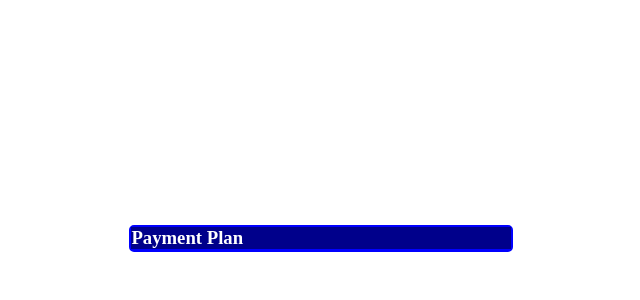
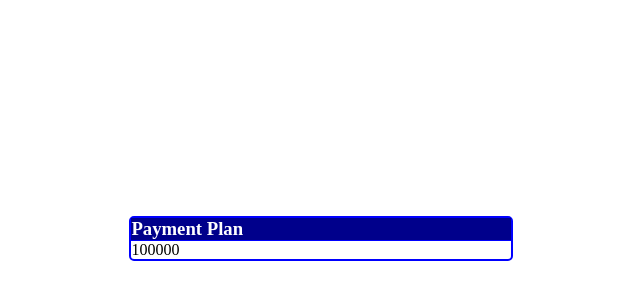
Before and after one commit to MaeBerris/Mortgage_Calculator, a React (Create React App) app in the folder my-app/: page / in a window 1280 px wide. Shown: the part 170-470 px from the top of the page, without its empty margins (319-959 px from the left). Built offline with nearby package versions, Linux system fonts and the light colour scheme.

Commit message:
Added context, started work on mortgageInput

```diff
--- /dev/null
+++ b/my-app/src/PaymentPlanContext.js
@@ -0,0 +1,15 @@
+import React from "react";
+
+export const PaymentPlanContext = React.createContext(null);
+
+const PaymentPlanContextProvider = ({ children }) => {
+  const [mortgageAmount, setMortgageAmount] = React.useState(100000);
+
+  return (
+    <PaymentPlanContext.Provider value={{ mortgageAmount, setMortgageAmount }}>
+      {children}
+    </PaymentPlanContext.Provider>
+  );
+};
+
+export default PaymentPlanContextProvider;
--- a/my-app/src/components/Form/Form.js
+++ b/my-app/src/components/Form/Form.js
@@ -1,10 +1,12 @@
 import React from "react";
 import styled from "styled-components";
+import MortgageAmountInput from "../MortgageAmountInput/MortgageAmountInput";
 
 const Form = () => {
   return (
     <FormWrapper>
       <FormHeader>Payment Plan</FormHeader>
+      <MortgageAmountInput />
     </FormWrapper>
   );
 };
--- /dev/null
+++ b/my-app/src/components/MortgageAmountInput/MortgageAmountInput.js
@@ -0,0 +1,11 @@
+import styled from "styled-components";
+import React from "react";
+import { PaymentPlanContext } from "../../PaymentPlanContext";
+
+const MortgageAmountInput = () => {
+  const { mortgageAmount } = React.useContext(PaymentPlanContext);
+  console.log(mortgageAmount);
+  return <div>{mortgageAmount}</div>;
+};
+
+export default MortgageAmountInput;
--- a/my-app/src/index.js
+++ b/my-app/src/index.js
@@ -1,11 +1,14 @@
 import React from "react";
 import ReactDOM from "react-dom";
 import App from "./App";
+import PaymentPlanContextProvider from "./PaymentPlanContext";
 import reportWebVitals from "./reportWebVitals";
 
 ReactDOM.render(
   <React.StrictMode>
-    <App />
+    <PaymentPlanContextProvider>
+      <App />
+    </PaymentPlanContextProvider>
   </React.StrictMode>,
   document.getElementById("root")
 );
```
Also changed, not shown: 1 other file (tests, documents, lock files or other folders).
